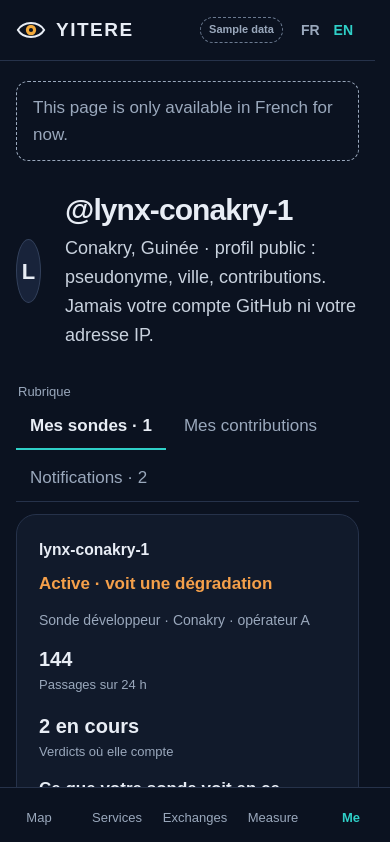
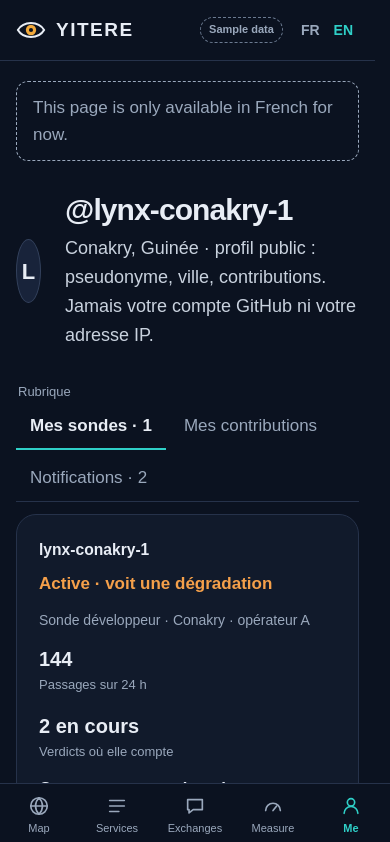
Before and after one commit to LYNXA-TECH/yitere, a Next.js app in the folder web/: page /en/moi in a window 390 px wide. Shown: the top 842 px of the page. Built offline with nearby package versions, Linux system fonts and the light colour scheme; a web font is replaced by a local one.

Commit message:
Telephone : une icone par onglet du bas, et Mon espace a jour
Carte, Services, Echanges, Mesurer, Moi : une icone au-dessus de chaque nom, dessinee en
SVG, sans bibliotheque. Mon espace ne dit plus Aucune publication pour l'instant, devenu
faux : il renvoie vers la publication sans compte.

```diff
--- a/web/app/[langue]/layout.tsx
+++ b/web/app/[langue]/layout.tsx
@@ -57,6 +57,7 @@ export default async function Disposition({ children, params }: Props) {
           langue={langue}
           libelle={t.navigation.mobile}
           onglets={ONGLETS_MOBILES.map(({ cle, chemin }) => ({
+            cle,
             href: lien(langue, chemin),
             texte: t.navigation[cle],
           }))}
--- a/web/app/[langue]/moi/page.tsx
+++ b/web/app/[langue]/moi/page.tsx
@@ -45,7 +45,7 @@ export default async function MonEspace({ params }: Props) {
           langue={langue}
           surtitre="Mon espace"
           titre="Bientôt"
-          texte={`Votre espace (vos sondes, vos publications, vos suivis) ouvrira avec la connexion GitHub, après le 23 novembre. ${t.publication.aucune}`}
+          texte={`Votre espace (vos sondes, vos publications, vos suivis) ouvrira avec la connexion GitHub, après le 23 novembre. En attendant, vous pouvez publier sans compte depuis les échanges.`}
         />
       </>
     );
--- a/web/components/NavigationPrincipale.module.css
+++ b/web/components/NavigationPrincipale.module.css
@@ -65,14 +65,17 @@
     border-top: 1px solid var(--trait);
   }
 
+  /* Une icone au-dessus du nom, comme dans la maquette : on reconnait l'onglet d'un coup d'oeil. */
   .onglets a {
     flex: 1;
     display: flex;
+    flex-direction: column;
+    gap: 3px;
     align-items: center;
     justify-content: center;
-    min-height: 52px;
+    min-height: 56px;
     color: var(--texte-secondaire);
-    font-size: 13px;
+    font-size: 11px;
     text-decoration: none;
   }
 
--- a/web/components/NavigationPrincipale.tsx
+++ b/web/components/NavigationPrincipale.tsx
@@ -1,6 +1,7 @@
 "use client";
 
 import Link from "next/link";
+import type { ReactNode } from "react";
 import { usePathname } from "next/navigation";
 import { LANGUES, type Langue } from "@/lib/i18n/langues";
 import styles from "./NavigationPrincipale.module.css";
@@ -79,6 +80,30 @@ export function ChoixLangue({
   );
 }
 
+/** Les traces des icones des onglets (24 x 24, trait seul) : decoratives, le nom est ecrit dessous. */
+const ICONES: Record<string, ReactNode> = {
+  carte: (
+    <>
+      <circle cx="12" cy="12" r="9" />
+      <path d="M3 12h18M12 3c2.5 2.6 3.8 5.6 3.8 9s-1.3 6.4-3.8 9M12 3C9.5 5.6 8.2 8.6 8.2 12s1.3 6.4 3.8 9" />
+    </>
+  ),
+  services: <path d="M4 6h16M4 12h16M4 18h10" />,
+  echanges: <path d="M4 5h16v11H10l-4.5 3.5V16H4z" />,
+  mesurer: (
+    <>
+      <path d="M4 17a8 8 0 1 1 16 0" />
+      <path d="m12 17 4-5" />
+    </>
+  ),
+  moi: (
+    <>
+      <circle cx="12" cy="8" r="4" />
+      <path d="M4.5 20a7.5 7.5 0 0 1 15 0" />
+    </>
+  ),
+};
+
 export function OngletsMobiles({
   langue,
   libelle,
@@ -86,18 +111,31 @@ export function OngletsMobiles({
 }: {
   langue: Langue;
   libelle: string;
-  onglets: Lien[];
+  onglets: (Lien & { cle: string })[];
 }) {
   const chemin = usePathname() ?? `/${langue}`;
   const accueil = `/${langue}`;
   return (
     <nav aria-label={libelle} className={styles.onglets}>
-      {onglets.map(({ href, texte }) => (
+      {onglets.map(({ href, texte, cle }) => (
         <Link
           key={href}
           href={href}
           aria-current={estActive(chemin, href, accueil) ? "page" : undefined}
         >
+          <svg
+            width="22"
+            height="22"
+            viewBox="0 0 24 24"
+            fill="none"
+            stroke="currentColor"
+            strokeWidth="1.8"
+            strokeLinecap="round"
+            strokeLinejoin="round"
+            aria-hidden="true"
+          >
+            {ICONES[cle]}
+          </svg>
           {texte}
         </Link>
       ))}
```
Also changed, not shown: 1 other file (tests, documents, lock files or other folders).
